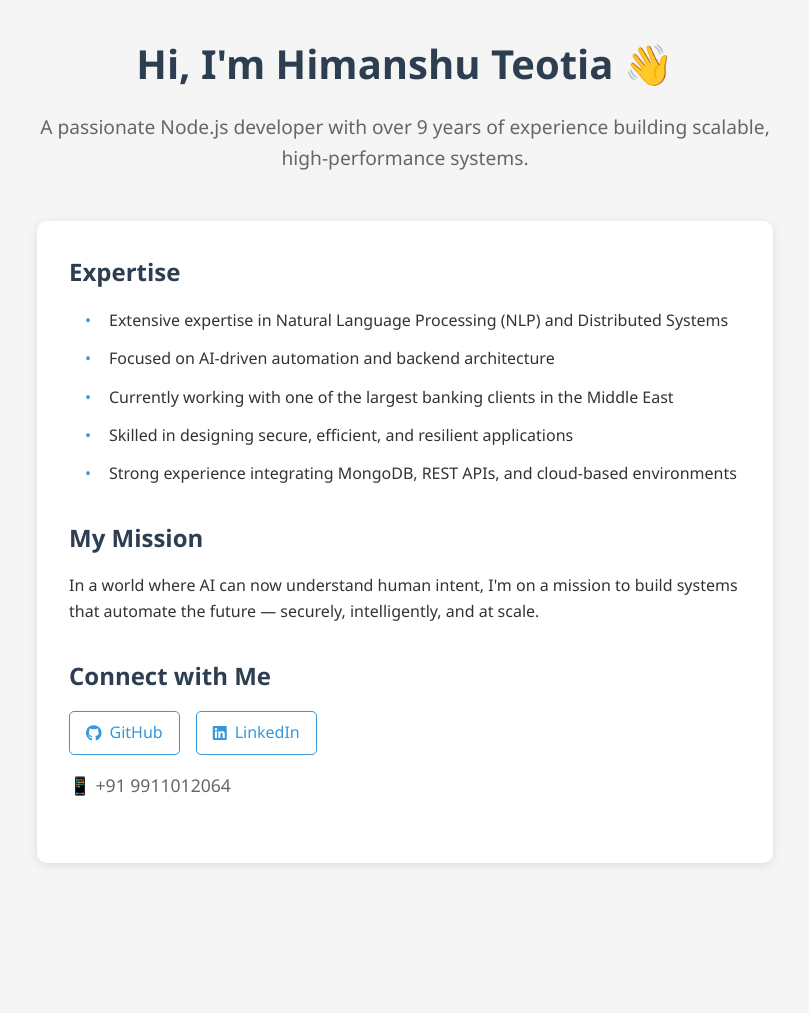
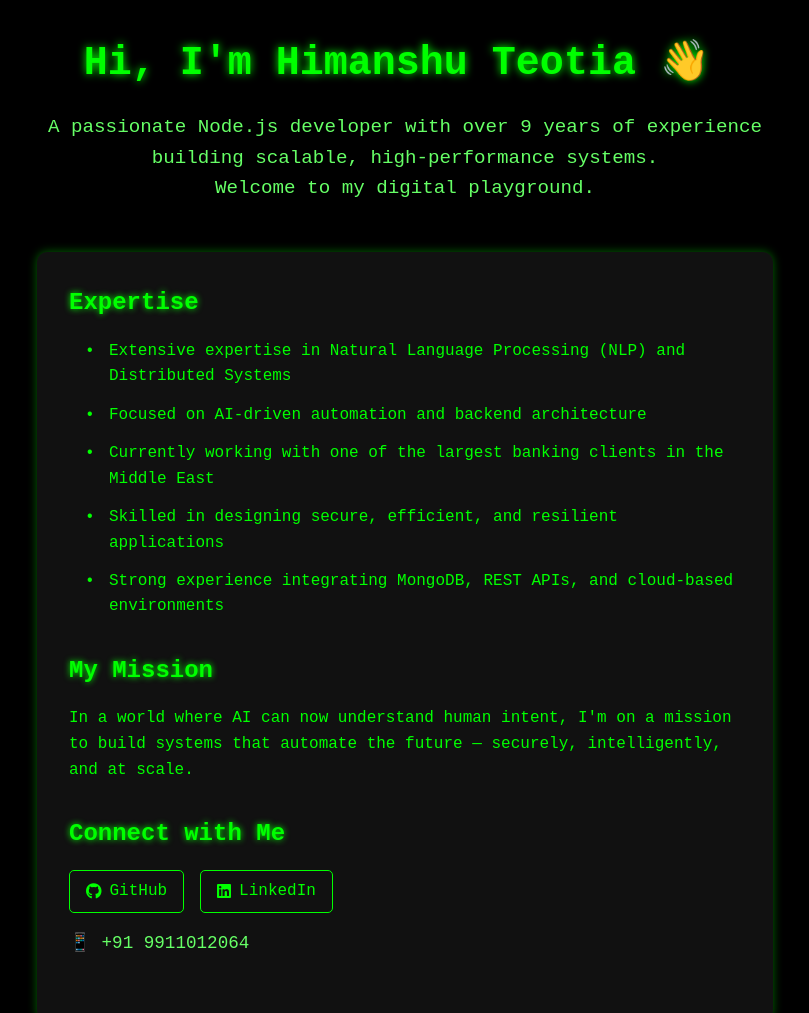
Before and after one commit to himanshuteotia/himanshuteotia.github.io, a plain HTML site: page index.html in a window 1280 px wide. Shown: the top 1013 px of the page, without its empty margins (235-1044 px from the left). Before the commit the page ends 895 px from the top, so only its background shows below. Drawn offline with Linux system fonts and the light colour scheme.

Commit message:
Apply dark hacking theme

```diff
--- a/index.html
+++ b/index.html
@@ -10,8 +10,9 @@
   <body>
     <div class="container">
       <div class="hero">
-        <h1>Hi, I'm Himanshu Teotia 👋</h1>
+        <h1>Hi, I'm Himanshu Teotia 👋<span class="cursor"></span></h1>
         <p class="tagline">A passionate Node.js developer with over 9 years of experience building scalable, high-performance systems.</p>
+        <p class="tagline">Welcome to my digital playground.</p>
       </div>
 
       <div class="content">
--- a/style.css
+++ b/style.css
@@ -2,12 +2,12 @@
   margin: 0;
   padding: 0;
   box-sizing: border-box;
-  font-family: 'Segoe UI', Tahoma, Geneva, Verdana, sans-serif;
+  font-family: 'Courier New', Courier, monospace;
 }
 
 body {
-  background-color: #f5f5f5;
-  color: #333;
+  background-color: #000;
+  color: #0f0;
   line-height: 1.6;
 }
 
@@ -25,19 +25,20 @@ body {
 .hero h1 {
   font-size: 2.5rem;
   margin-bottom: 1rem;
-  color: #2c3e50;
+  color: #0f0;
+  text-shadow: 0 0 8px #0f0;
 }
 
 .tagline {
   font-size: 1.2rem;
-  color: #666;
+  color: #6f6;
 }
 
 .content {
-  background: white;
+  background: #111;
   padding: 2rem;
   border-radius: 10px;
-  box-shadow: 0 2px 10px rgba(0, 0, 0, 0.1);
+  box-shadow: 0 0 10px rgba(0, 255, 0, 0.4);
 }
 
 .expertise, .mission, .connect {
@@ -45,9 +46,10 @@ body {
 }
 
 h2 {
-  color: #2c3e50;
+  color: #0f0;
   margin-bottom: 1rem;
   font-size: 1.5rem;
+  text-shadow: 0 0 6px #0f0;
 }
 
 ul {
@@ -63,7 +65,7 @@ ul li {
 
 ul li:before {
   content: "•";
-  color: #3498db;
+  color: #0f0;
   position: absolute;
   left: 0;
 }
@@ -76,24 +78,37 @@ ul li:before {
 
 .social-links a {
   text-decoration: none;
-  color: #3498db;
+  color: #0f0;
   display: flex;
   align-items: center;
   gap: 0.5rem;
   padding: 0.5rem 1rem;
-  border: 1px solid #3498db;
+  border: 1px solid #0f0;
   border-radius: 5px;
   transition: all 0.3s ease;
 }
 
 .social-links a:hover {
-  background-color: #3498db;
-  color: white;
+  background-color: #0f0;
+  color: #000;
 }
 
 .contact {
-  color: #666;
+  color: #6f6;
   font-size: 1.1rem;
+}
+
+.cursor {
+  display: inline-block;
+  width: 0.6ch;
+  background-color: #0f0;
+  margin-left: 2px;
+  animation: blink 1s step-end infinite;
+}
+
+@keyframes blink {
+  0%, 50% { opacity: 1; }
+  50.1%, 100% { opacity: 0; }
 }
 
 @media (max-width: 600px) {
```
